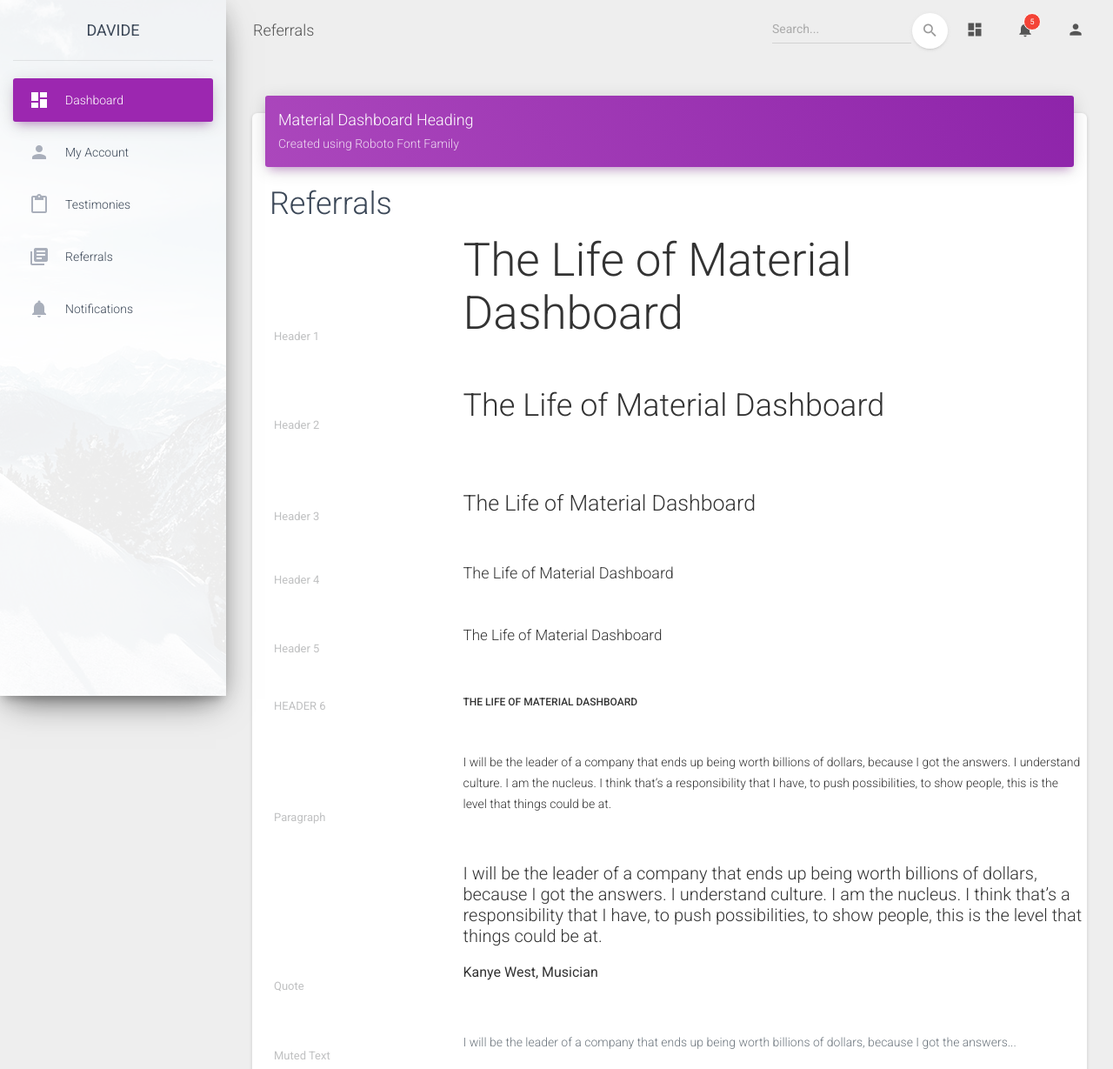
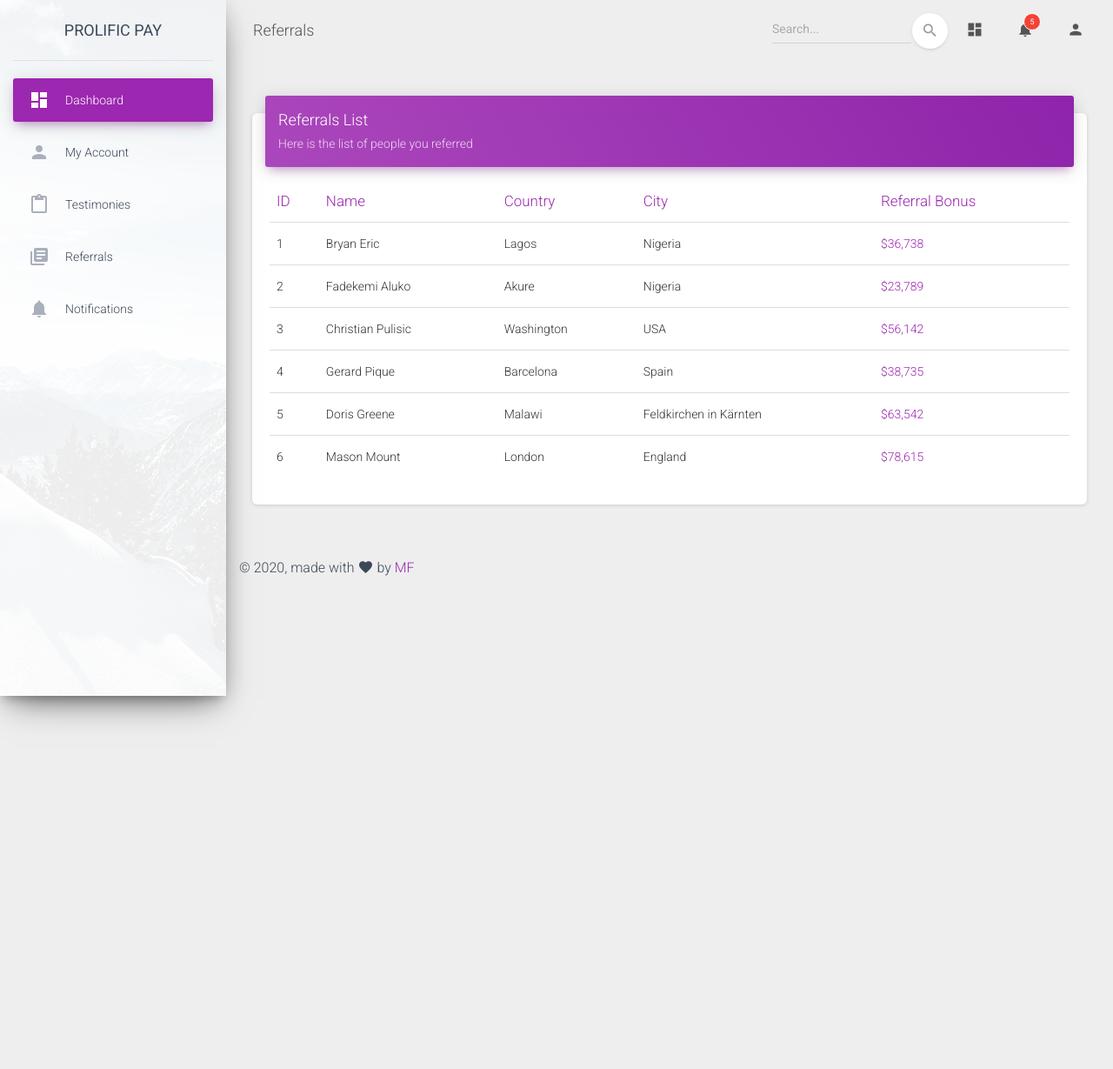
Before and after one commit to akojif/dashboard-ps, a plain HTML site: page referrals.html in a window 1280 px wide. Shown: the top 1229 px of the page at 87% size. After the commit the page ends 800 px from the top, so only its background shows below. Drawn offline with nearby package versions, Linux system fonts and the light colour scheme; some packages are replaced by stand-ins of ours.

Commit message:
Update referrals.html

```diff
--- a/referrals.html
+++ b/referrals.html
@@ -24,7 +24,7 @@
         <div class="sidebar" data-color="purple" data-background-color="white" data-image="assets/img/sidebar-1.jpg">
 
             <div class="logo"><a href="index.html" class="simple-text logo-normal">
-          Davide
+          Prolific Pay
         </a></div>
             <div class="sidebar-wrapper">
                 <ul class="nav">
@@ -102,7 +102,7 @@
                                     </p>
                                 </a>
                                 <div class="dropdown-menu dropdown-menu-right" aria-labelledby="navbarDropdownMenuLink">
-                                    <a class="dropdown-item" href="#">Mike John responded to your email</a>
+                                    <a class="dropdown-item" href="#">Davide responded to your email</a>
                                     <a class="dropdown-item" href="#">You have 5 new tasks</a>
                                     <a class="dropdown-item" href="#">You're now friend with Andrew</a>
                                     <a class="dropdown-item" href="#">Another Notification</a>
@@ -130,103 +130,143 @@
             <!-- End Navbar -->
             <div class="content">
                 <div class="container-fluid">
+                    <div class="row">
+                        <div class="col-md-12">
                             <div class="card">
                                 <div class="card-header card-header-primary">
-                            <h4 class="card-title">Material Dashboard Heading</h4>
-                            <p class="card-category">Created using Roboto Font Family</p>
+                                    <h4 class="card-title ">Referrals List</h4>
+                                    <p class="card-category"> Here is the list of people you referred</p>
                                 </div>
                                 <div class="card-body">
-                            <div id="typography">
-                                <div class="card-title">
-                                    <h2>Referrals</h2>
-                                </div>
-                                <div class="row">
-                                    <div class="tim-typo">
-                                        <h1>
-                                            <span class="tim-note">Header 1</span>The Life of Material Dashboard </h1>
-                                    </div>
-                                    <div class="tim-typo">
-                                        <h2>
-                                            <span class="tim-note">Header 2</span>The Life of Material Dashboard</h2>
-                                    </div>
-                                    <div class="tim-typo">
-                                        <h3>
-                                            <span class="tim-note">Header 3</span>The Life of Material Dashboard</h3>
-                                    </div>
-                                    <div class="tim-typo">
-                                        <h4>
-                                            <span class="tim-note">Header 4</span>The Life of Material Dashboard</h4>
-                                    </div>
-                                    <div class="tim-typo">
-                                        <h5>
-                                            <span class="tim-note">Header 5</span>The Life of Material Dashboard</h5>
-                                    </div>
-                                    <div class="tim-typo">
-                                        <h6>
-                                            <span class="tim-note">Header 6</span>The Life of Material Dashboard</h6>
-                                    </div>
-                                    <div class="tim-typo">
-                                        <p>
-                                            <span class="tim-note">Paragraph</span> I will be the leader of a company that ends up being worth billions of dollars, because I got the answers. I understand culture. I am the nucleus. I think that’s a responsibility
-                                            that I have, to push possibilities, to show people, this is the level that things could be at.</p>
-                                    </div>
-                                    <div class="tim-typo">
-                                        <span class="tim-note">Quote</span>
-                                        <blockquote class="blockquote">
-                                            <p>
-                                                I will be the leader of a company that ends up being worth billions of dollars, because I got the answers. I understand culture. I am the nucleus. I think that’s a responsibility that I have, to push possibilities, to show people, this is the level that
-                                                things could be at.
-                                            </p>
-                                            <small>
-                        Kanye West, Musician
-                      </small>
-                                        </blockquote>
-                                    </div>
-                                    <div class="tim-typo">
-                                        <span class="tim-note">Muted Text</span>
-                                        <p class="text-muted">
-                                            I will be the leader of a company that ends up being worth billions of dollars, because I got the answers...
-                                        </p>
-                                    </div>
-                                    <div class="tim-typo">
-                                        <span class="tim-note">Primary Text</span>
-                                        <p class="text-primary">
-                                            I will be the leader of a company that ends up being worth billions of dollars, because I got the answers... </p>
-                                    </div>
-                                    <div class="tim-typo">
-                                        <span class="tim-note">Info Text</span>
-                                        <p class="text-info">
-                                            I will be the leader of a company that ends up being worth billions of dollars, because I got the answers... </p>
-                                    </div>
-                                    <div class="tim-typo">
-                                        <span class="tim-note">Success Text</span>
-                                        <p class="text-success">
-                                            I will be the leader of a company that ends up being worth billions of dollars, because I got the answers... </p>
-                                    </div>
-                                    <div class="tim-typo">
-                                        <span class="tim-note">Warning Text</span>
-                                        <p class="text-warning">
-                                            I will be the leader of a company that ends up being worth billions of dollars, because I got the answers...
-                                        </p>
-                                    </div>
-                                    <div class="tim-typo">
-                                        <span class="tim-note">Danger Text</span>
-                                        <p class="text-danger">
-                                            I will be the leader of a company that ends up being worth billions of dollars, because I got the answers... </p>
-                                    </div>
-                                    <div class="tim-typo">
-                                        <h2>
-                                            <span class="tim-note">Small Tag</span> Header with small subtitle
-                                            <br>
-                                            <small>Use "small" tag for the headers</small>
-                                        </h2>
+                                    <div class="table-responsive">
+                                        <table class="table">
+                                            <thead class=" text-primary">
+                                                <th>
+                                                    ID
+                                                </th>
+                                                <th>
+                                                    Name
+                                                </th>
+                                                <th>
+                                                    Country
+                                                </th>
+                                                <th>
+                                                    City
+                                                </th>
+                                                <th>
+                                                    Referral Bonus
+                                                </th>
+                                            </thead>
+                                            <tbody>
+                                                <tr>
+                                                    <td>
+                                                        1
+                                                    </td>
+                                                    <td>
+                                                        Bryan Eric
+                                                    </td>
+                                                    <td>
+                                                        Lagos
+                                                    </td>
+                                                    <td>
+                                                        Nigeria
+                                                    </td>
+                                                    <td class="text-primary">
+                                                        $36,738
+                                                    </td>
+                                                </tr>
+                                                <tr>
+                                                    <td>
+                                                        2
+                                                    </td>
+                                                    <td>
+                                                        Fadekemi Aluko
+                                                    </td>
+                                                    <td>
+                                                        Akure
+                                                    </td>
+                                                    <td>
+                                                        Nigeria
+                                                    </td>
+                                                    <td class="text-primary">
+                                                        $23,789
+                                                    </td>
+                                                </tr>
+                                                <tr>
+                                                    <td>
+                                                        3
+                                                    </td>
+                                                    <td>
+                                                        Christian Pulisic
+                                                    </td>
+                                                    <td>
+                                                        Washington
+                                                    </td>
+                                                    <td>
+                                                        USA
+                                                    </td>
+                                                    <td class="text-primary">
+                                                        $56,142
+                                                    </td>
+                                                </tr>
+                                                <tr>
+                                                    <td>
+                                                        4
+                                                    </td>
+                                                    <td>
+                                                        Gerard Pique
+                                                    </td>
+                                                    <td>
+                                                        Barcelona
+                                                    </td>
+                                                    <td>
+                                                        Spain
+                                                    </td>
+                                                    <td class="text-primary">
+                                                        $38,735
+                                                    </td>
+                                                </tr>
+                                                <tr>
+                                                    <td>
+                                                        5
+                                                    </td>
+                                                    <td>
+                                                        Doris Greene
+                                                    </td>
+                                                    <td>
+                                                        Malawi
+                                                    </td>
+                                                    <td>
+                                                        Feldkirchen in Kärnten
+                                                    </td>
+                                                    <td class="text-primary">
+                                                        $63,542
+                                                    </td>
+                                                </tr>
+                                                <tr>
+                                                    <td>
+                                                        6
+                                                    </td>
+                                                    <td>
+                                                        Mason Mount
+                                                    </td>
+                                                    <td>
+                                                        London
+                                                    </td>
+                                                    <td>
+                                                        England
+                                                    </td>
+                                                    <td class="text-primary">
+                                                        $78,615
+                                                    </td>
+                                                </tr>
+                                            </tbody>
+                                        </table>
                                     </div>
                                 </div>
                             </div>
                         </div>
-                    </div>
-                </div>
-            </div>
+
                         <footer class="footer">
 
                             <div class="copyright float-right">
```
Lines whose indentation alone changed are shown as unchanged.
